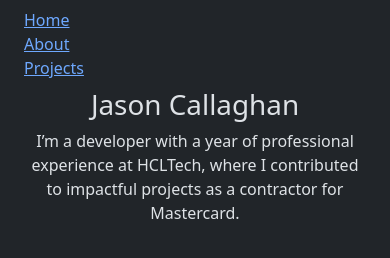
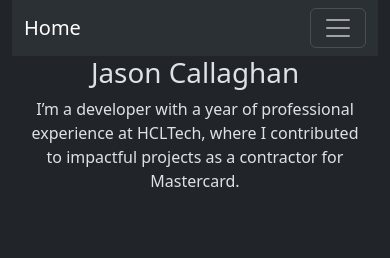
Before and after one commit to OpusC/OpusC.github.io, a plain HTML site: page index.html in a window 390 px wide. Drawn offline with nearby package versions, Linux system fonts and the light colour scheme.

Commit message:
fix navbar to collapse to hamburger menu on smaller screen sizes

```diff
--- a/index.html
+++ b/index.html
@@ -6,7 +6,8 @@
 	<meta charset="UTF-8">
 	<meta name="viewport" content="width=device-width, initial-scale=1">
 	<link href="https://cdn.jsdelivr.net/npm/bootstrap@5.3.3/dist/css/bootstrap.min.css" rel="stylesheet"
-		integrity="sha384-QWTKZyjpPEjISv5WaRU9OFeRpok6YctnYmDr5pNlyT2bRjXh0JMhjY6hW+ALEwIH" crossorigin="anonymous">
+		integrity="sha384-QWTKZyjpPEjISv5WaRU9OFeRpok6YctnYmDr5pNlyT2bRjXh0JMhjY6hW+ALEwIH"
+		crossorigin="anonymous">
 	<!-- jQuery library -->
 	<script src="https://ajax.googleapis.com/ajax/libs/jquery/3.7.1/jquery.min.js"></script>
 	<!-- Latest compiled JavaScript -->
@@ -17,18 +18,26 @@
 
 <body>
 	<div class="container">
-		<nav class="navbar navbar">
+		<nav class="navbar navbar-expand-lg bg-body-tertiary">
 			<div class="container-fluid">
-				<ul class="nav navbar-nav">
-					<li class="active"><a href="#">Home</a></li>
-					<li><a href="#">About</a></li>
-					<li><a href="#">Projects</a></li>
-				</ul>
+				<a class="navbar-brand" href="#">Home</a>
+				<button class="navbar-toggler" type="button" data-bs-toggle="collapse"
+					data-bs-target="#navbarNavAltMarkup" aria-controls="navbarNavAltMarkup"
+					aria-expanded="false" aria-label="Toggle navigation">
+					<span class="navbar-toggler-icon"> </span>
+				</button>
+				<div class="collapse navbar-collapse" id="navbarNavAltMarkup">
+					<div class="navbar-nav">
+						<a class="nav-link active" aria-current="page" href="#">Projects</a>
+						<a class="nav-link" href="#">About Me</a>
+					</div>
+				</div>
 			</div>
 		</nav>
 		<div class="container text-center">
 			<h1>Jason Callaghan</h1>
-			<p>I’m a developer with a year of professional experience at HCLTech, where I contributed to impactful
+			<p>I’m a developer with a year of professional experience at HCLTech, where I contributed to
+				impactful
 				projects as a contractor for Mastercard.
 			</p>
 		</div>
```
